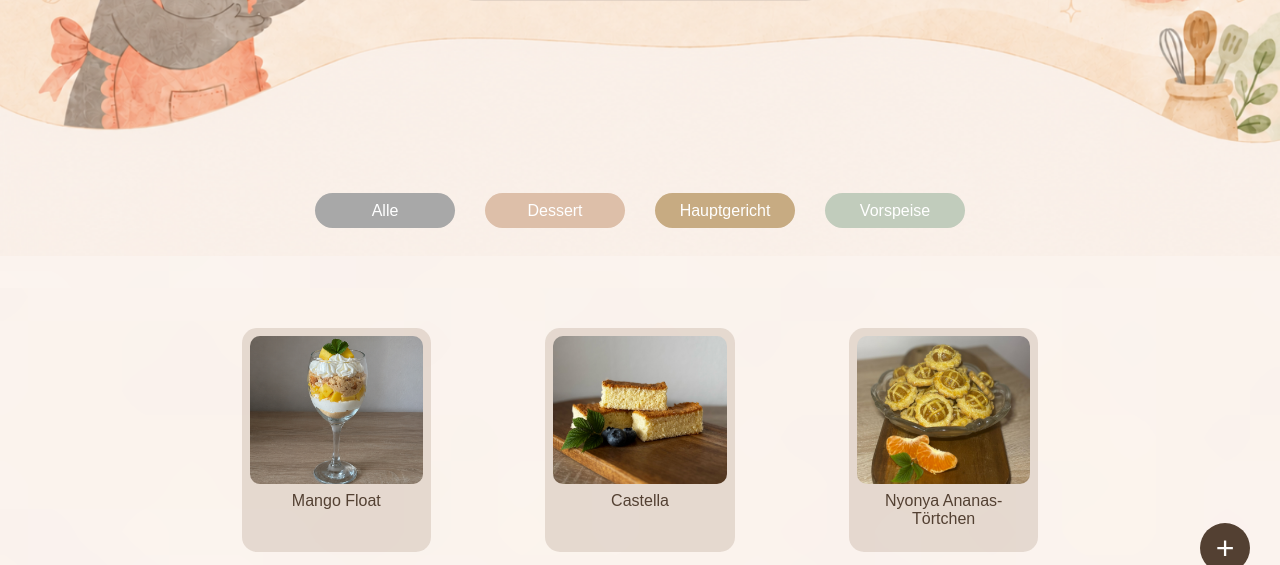
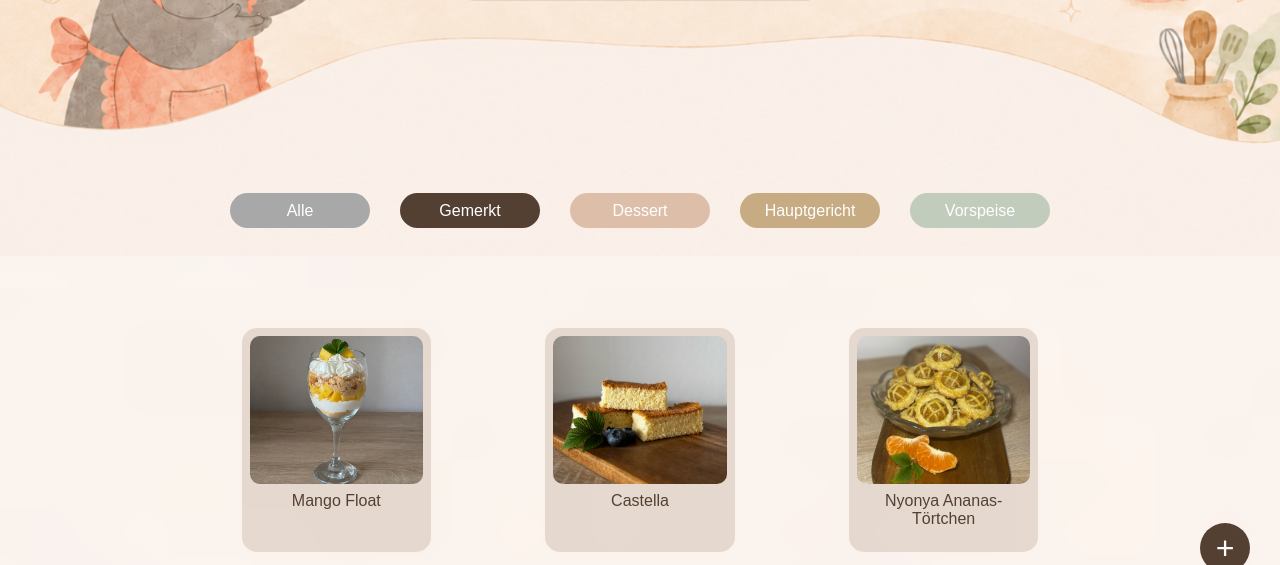
Before and after one commit to stokicteodora/rezeptwebseite, a Flask app: page /recipes in a window 1280 px wide. Shown: the part 197-762 px from the top of the page. Run offline with Flask 3, Linux system fonts and the light colour scheme; some web fonts are replaced.

Commit message:
Gemerkt hinzugefuegt zur Kategorieleiste

```diff
--- a/static/css/style.css
+++ b/static/css/style.css
@@ -305,6 +305,13 @@ html, body {
   background-color: #a8a8a8;
 }
 
+.category-badge.favorites-btn {
+  background: #534032;
+  color: white;
+  border: none;
+  cursor: pointer;
+}
+
 .search-bar {
   position: absolute;
   top: 160px;
--- a/static/js/index.js
+++ b/static/js/index.js
@@ -7,3 +7,28 @@ document
       window.location.search = params.toString();
     }
   });
+
+document.addEventListener("DOMContentLoaded", () => {
+  const likedbutton = document.getElementById("liked-filter");
+  const cards = document.querySelectorAll(".recipe-card");
+
+  const likedIds = Object.keys(localStorage)
+    .filter((k) => k.startsWith("heart-") && localStorage.getItem(k) === "true")
+    .map((k) => k.replace("heart-", ""));
+
+  const params = new URLSearchParams(window.location.search);
+  if (params.get("liked")) {
+    likedbutton.classList.add("active");
+    cards.forEach((card) => {
+      const id = card.getAttribute("href").split("/").pop();
+      card.style.display = likedIds.includes(id) ? "" : "none";
+    });
+  }
+
+  likedbutton.addEventListener("click", (e) => {
+    e.preventDefault();
+    const params = new URLSearchParams();
+    params.set("liked", likedIds.join(","));
+    window.location.search = params.toString();
+  });
+});
--- a/templates/index.html
+++ b/templates/index.html
@@ -13,6 +13,7 @@
     </div>
     <div class="category-filter">
       <a href="{{ url_for('home') }}" class="category-badge all">Alle</a>
+      <a href="#" class="category-badge favorites-btn" id="liked-filter">Gemerkt</a>
       {% for category in categories %}
       <a href="{{ url_for('home', category_id=category.id) }}"
         class="category-badge {% if category.name == 'Vorspeise' %}appetizer{% elif category.name == 'Hauptgericht' %}main{% elif category.name == 'Dessert' %}dessert{% endif %}">
```
